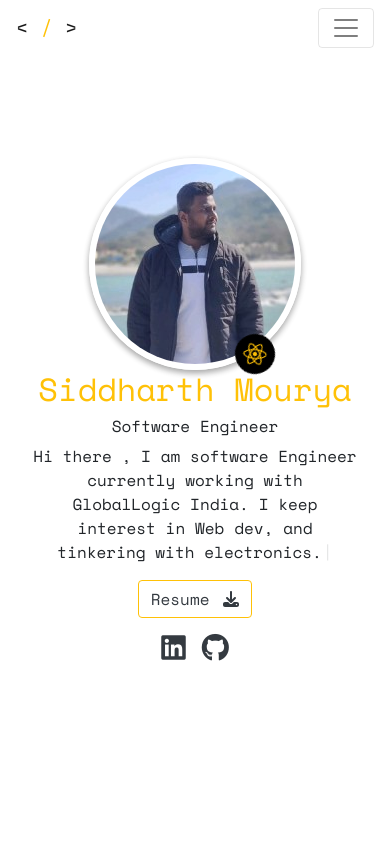
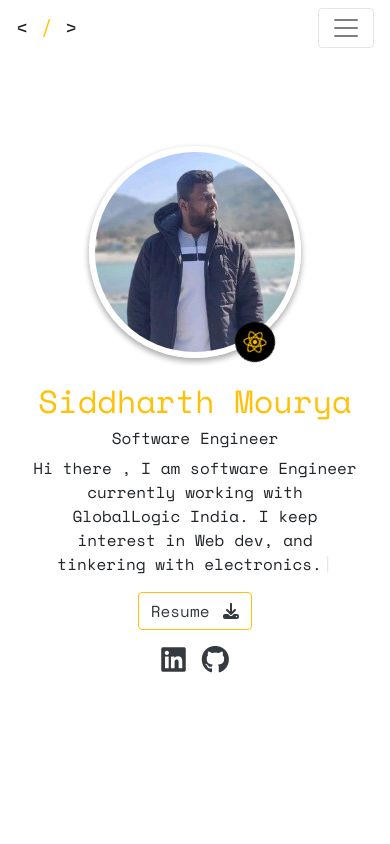
Before and after one commit to siddharth-mourya/portfolio, a React (Create React App) app: page / in a window 390 px wide. Shown: the top 844 px of the page. Built offline with nearby package versions, Linux system fonts and the light colour scheme.

Commit message:
Update index.jsx

```diff
--- a/src/component/Header/index.jsx
+++ b/src/component/Header/index.jsx
@@ -25,7 +25,7 @@ const Header = () => {
     <>
       <div className="header d-flex container-fluid justify-content-center align-items-center vh-100">
         <div className="row w-100 justify-content-center">
-          <div className="col-lg-4 col-md-6 col-sm-10 order-2 order-md-1 text-md-left text-lg-left text-center">
+          <div className="col-lg-4 col-md-6 col-sm-10 order-2 order-md-1 text-md-left text-lg-left text-center mt-4 mt-md-0">
             <h2>
               <span className="text-warning">Siddharth Mourya</span>
             </h2>
```
